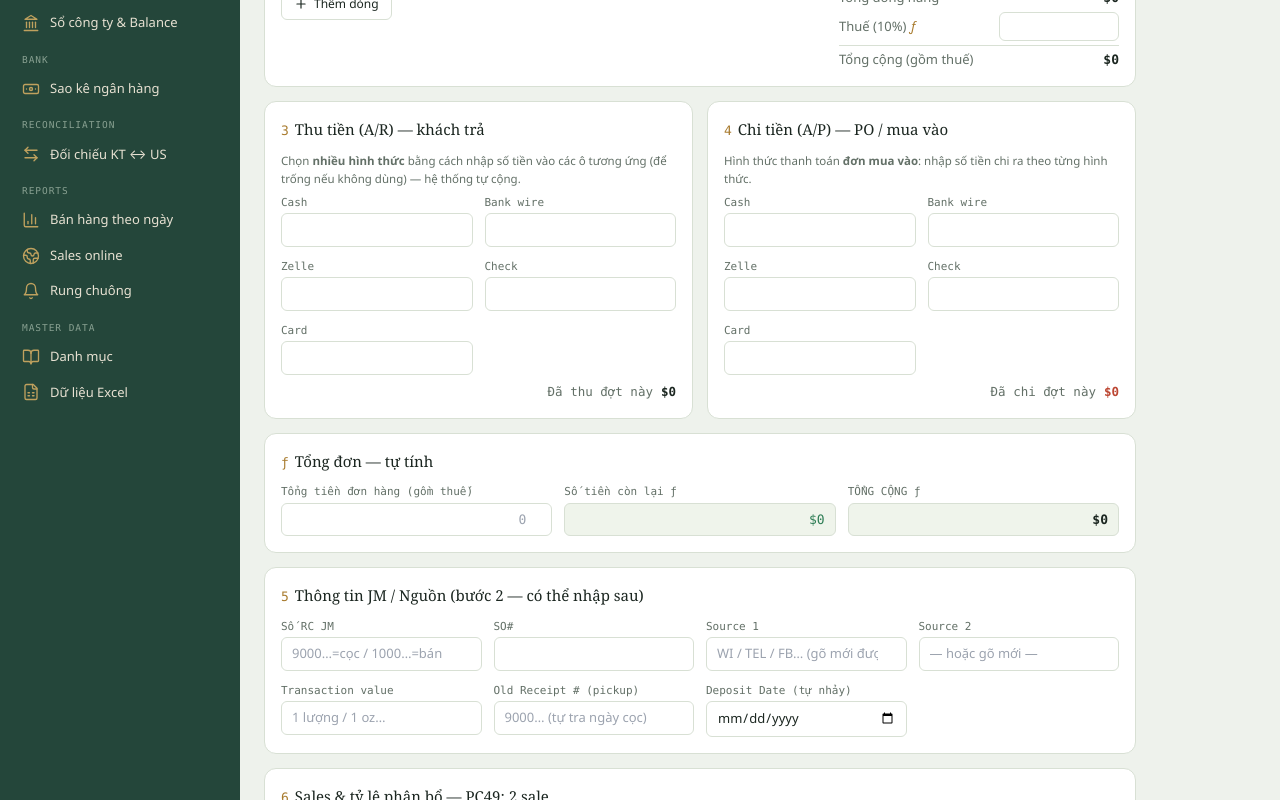
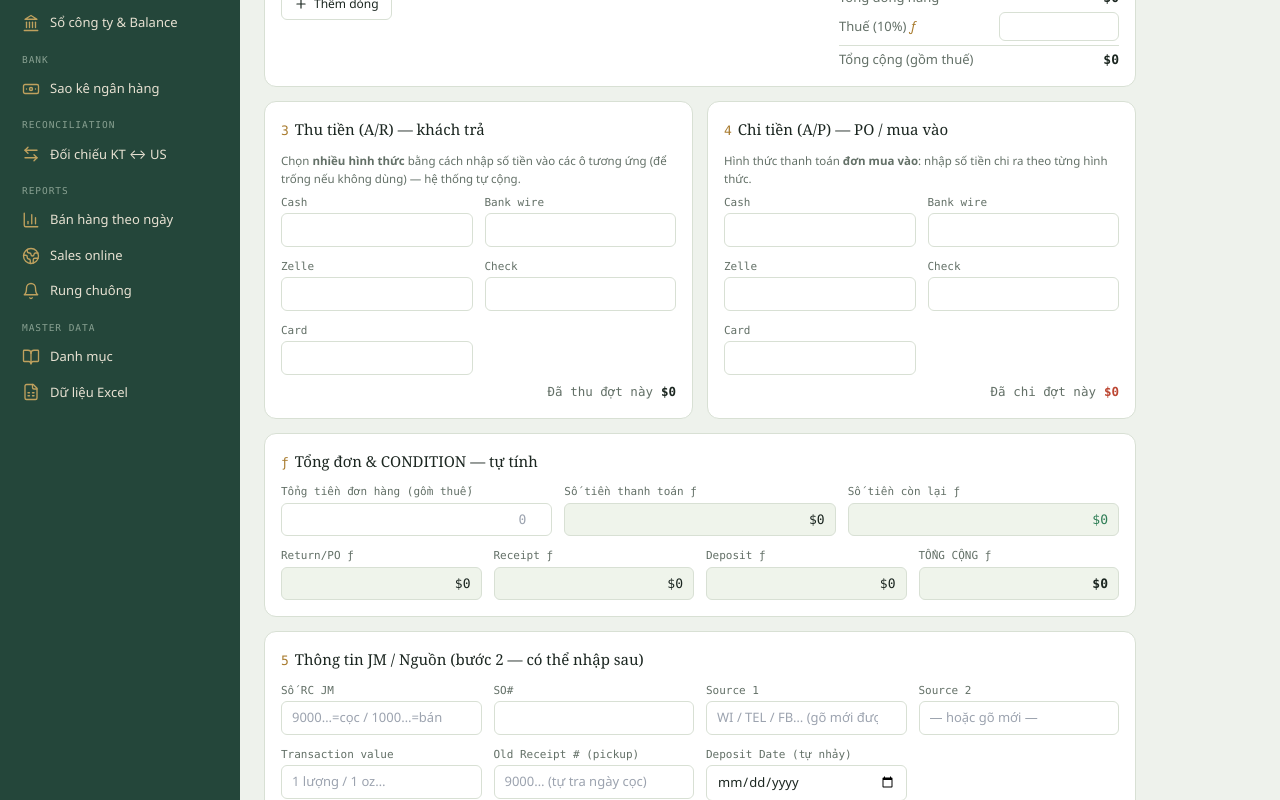
Before and after one commit to quocviet-IT/ktus, a Next.js app: page /rc/new in a window 1280 px wide. Shown: the part 402-1202 px from the top of the page. Built offline with nearby package versions, Linux system fonts and the light colour scheme.

Commit message:
revert(rc): khoi phuc section Tong don & CONDITION day du (So tien thanh toan + Receipt/Deposit/Return-PO)

```diff
--- a/src/app/rc/new/rc-new-form.tsx
+++ b/src/app/rc/new/rc-new-form.tsx
@@ -222,10 +222,18 @@ export default function NhapRCForm({
         </div>
 
         {/* Tổng đơn / Đã thanh toán / Còn lại + CONDITION tự tính */}
-        <Section n="ƒ" title="Tổng đơn — tự tính">
-          <div className="grid grid-cols-2 md:grid-cols-3 gap-3">
-            {!isPO && fld("Tổng tiền đơn hàng (gồm thuế)", <input name="orderTotal" type="number" step="0.01" value={orderTotalRaw} onChange={(e) => setOrderTotalRaw(e.target.value)} placeholder={String(subtotalWithTax || 0)} className={inp + " text-right font-mono"} />)}
-            {!isPO && fld("Số tiền còn lại ƒ", <div className={fx + (remaining > 0 ? " text-danger" : " text-ok")}>{money(remaining)}</div>)}
+        <Section n="ƒ" title="Tổng đơn & CONDITION — tự tính">
+          {!isPO && (
+            <div className="grid grid-cols-2 md:grid-cols-3 gap-3 mb-3">
+              {fld("Tổng tiền đơn hàng (gồm thuế)", <input name="orderTotal" type="number" step="0.01" value={orderTotalRaw} onChange={(e) => setOrderTotalRaw(e.target.value)} placeholder={String(subtotalWithTax || 0)} className={inp + " text-right font-mono"} />)}
+              {fld("Số tiền thanh toán ƒ", <div className={fx}>{money(paid)}</div>)}
+              {fld("Số tiền còn lại ƒ", <div className={fx + (remaining > 0 ? " text-danger" : " text-ok")}>{money(remaining)}</div>)}
+            </div>
+          )}
+          <div className="grid grid-cols-2 md:grid-cols-4 gap-3">
+            {fld("Return/PO ƒ", <div className={fx}>{money(returnPo)}</div>)}
+            {fld("Receipt ƒ", <div className={fx}>{money(receipt)}</div>)}
+            {fld("Deposit ƒ", <div className={fx}>{money(deposit)}</div>)}
             {fld("TỔNG CỘNG ƒ", <div className={fx + " font-bold"}>{money(tongCong)}</div>)}
           </div>
         </Section>
```
